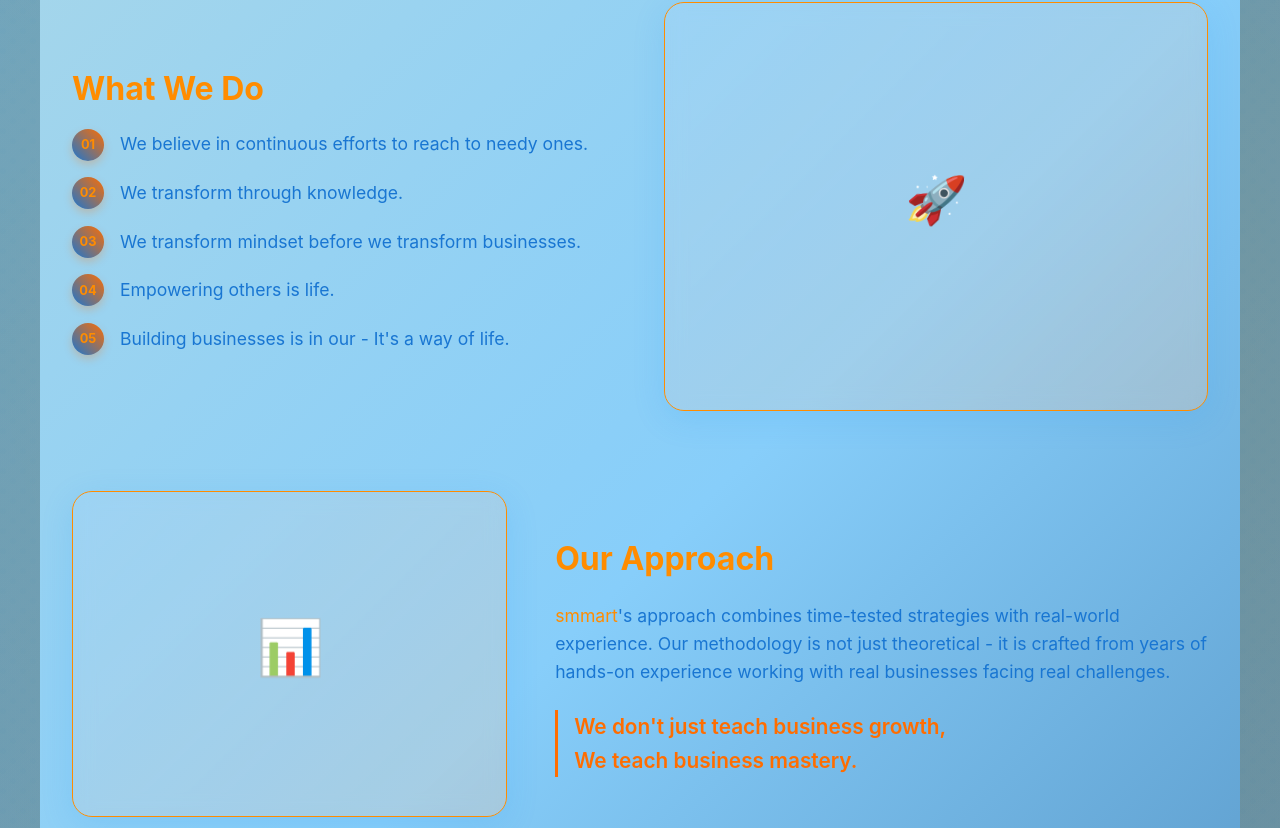
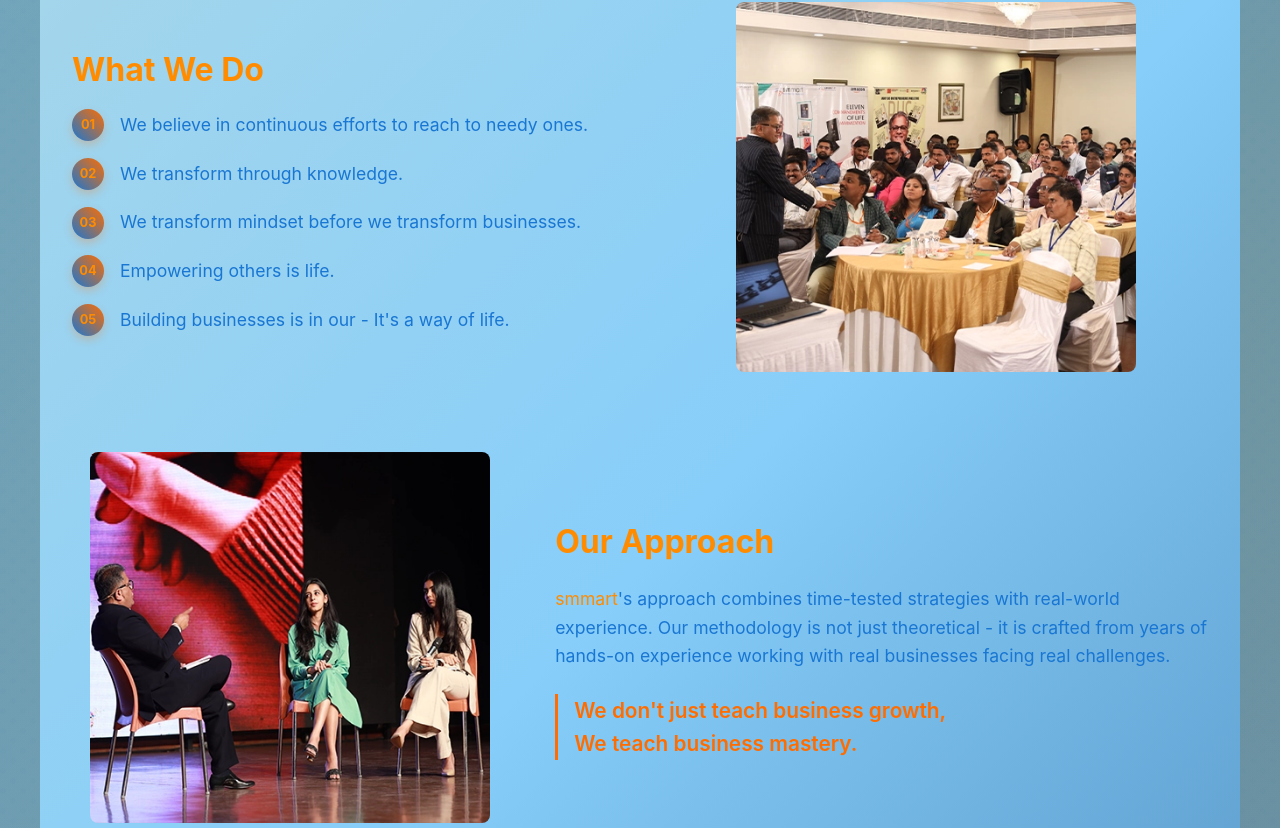
Before and after one commit to Sasukeeeeeee07/SmmartMain, a React (Create React App) app: page /about/AboutSmmart in a window 1280 px wide. Shown: the part 3652-4480 px from the top of the page. Built offline with nearby package versions, Linux system fonts and the light colour scheme.

Commit message:
added images in aboutsmmart page

```diff
--- a/src/component/AboutSmmart.jsx
+++ b/src/component/AboutSmmart.jsx
@@ -6,6 +6,8 @@ import { motion } from 'framer-motion';
 import journeyImage from './images/01_3-1.jpg'; // Add this import at the top with other imports
 import journeyImageCake from './images/01_1.jpg';
 import journeyImage2 from './images/01-1.jpg';
+import whatWeDo from './images/04-2.jpg';
+import ourApproach from './images/06-1.jpg';
 
 const AboutSmmart = () => {
   const [activeTab, setActiveTab] = useState('VALUES');
@@ -490,18 +492,7 @@ const AboutSmmart = () => {
             whileHover={{ scale: 1.05 }}
             transition={{ type: "spring", stiffness: 300 }}
           >
-            <div className="image-frame" style={{ borderColor: '#FF8C00' }}>
-              <div className="image-placeholder">
-                <div className="placeholder-content">
-                  <motion.div
-                    className="placeholder-icon"
-                    animate={{ rotate: [0, 10, 0, -10, 0] }}
-                    transition={{ repeat: Infinity, duration: 5 }}
-                    style={{ color: '#FF8C00' }}
-                  >🚀</motion.div>
-                </div>
-              </div>
-            </div>
+            <img src={whatWeDo} alt="What We Do" style={{ width: '100%', maxWidth: '400px', borderRadius: '8px', display: 'block', margin: '0 auto' }} />
           </motion.div>
         </motion.section>
 
@@ -518,18 +509,7 @@ const AboutSmmart = () => {
             whileHover={{ scale: 1.05 }}
             transition={{ type: "spring", stiffness: 300 }}
           >
-            <div className="image-frame" style={{ borderColor: '#FF8C00' }}>
-              <div className="image-placeholder">
-                <div className="placeholder-content">
-                  <motion.div
-                    className="placeholder-icon"
-                    animate={{ scale: [1, 1.2, 1] }}
-                    transition={{ repeat: Infinity, duration: 3 }}
-                    style={{ color: '#FF8C00' }}
-                  >📊</motion.div>
-                </div>
-              </div>
-            </div>
+            <img src={ourApproach} alt="Our Approach" style={{ width: '100%', maxWidth: '400px', borderRadius: '8px', display: 'block', margin: '0 auto' }} />
           </motion.div>
           <motion.div
             className="approach-content"
```
Also changed, not shown: src/component/images/04-2.jpg (added), src/component/images/06-1.jpg (added).
